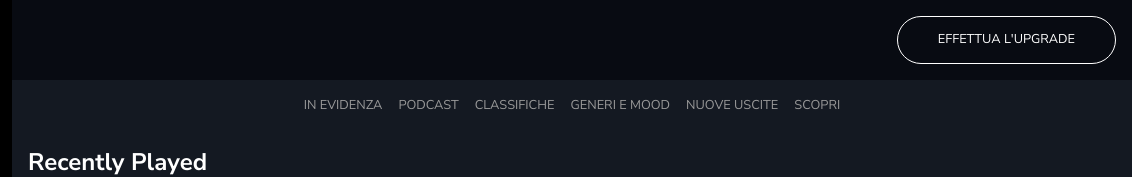
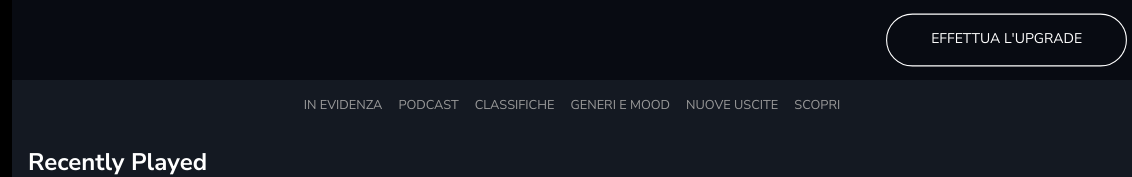
Before and after one commit to davidearbola/html-css-spotifyweb, a plain HTML site: page index.html in a window 1280 px wide. In both pictures the pointer is over the link "EFFETTUA L'UPGRADE". Shown: the top 177 px of the page, 148-1280 px from the left. Drawn offline with Linux system fonts and the light colour scheme.

Commit message:
hover bar top

```diff
--- a/hover.css
+++ b/hover.css
@@ -18,3 +18,9 @@
 .new-playlist:hover p {
     color: white;
 }
+
+/* *********************************************************************** HOVER BAR TOP *********************************************************************** */
+
+.btn:hover {
+    transform: scale(1.1);
+}
```
